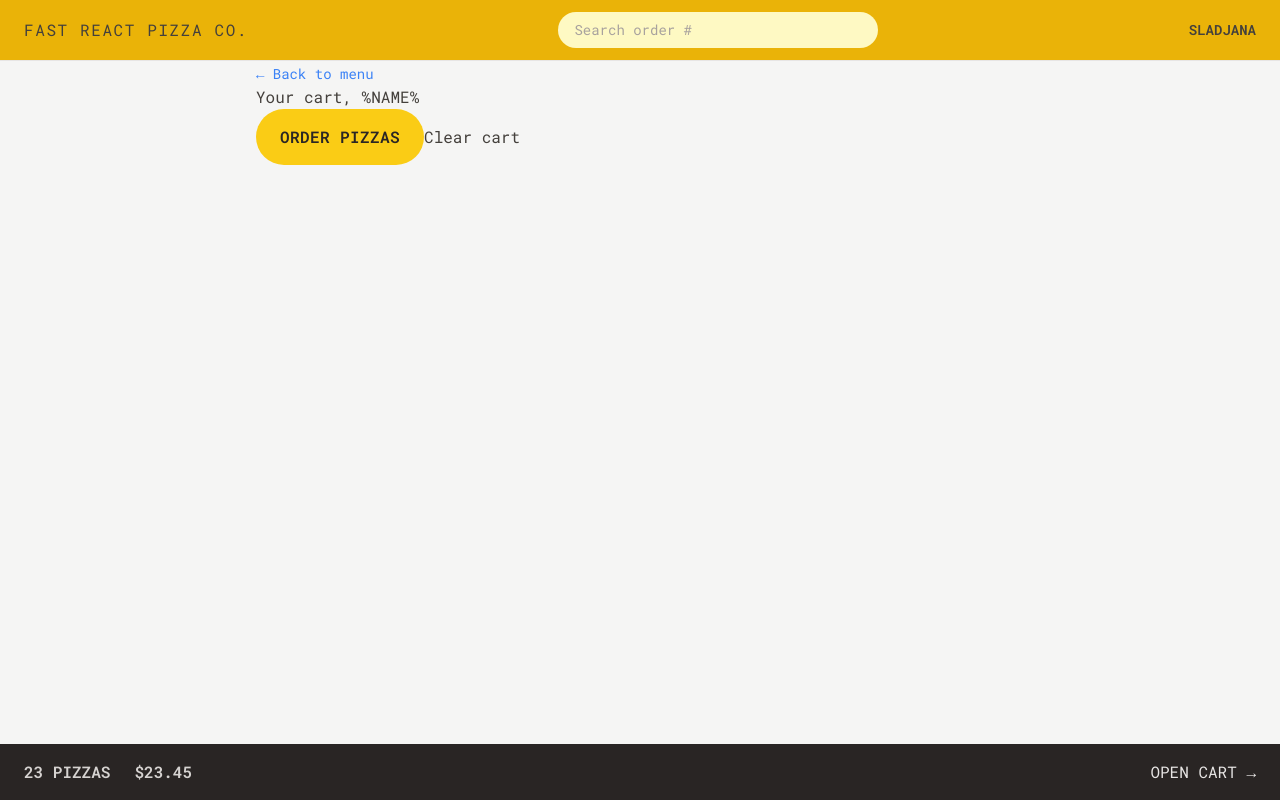
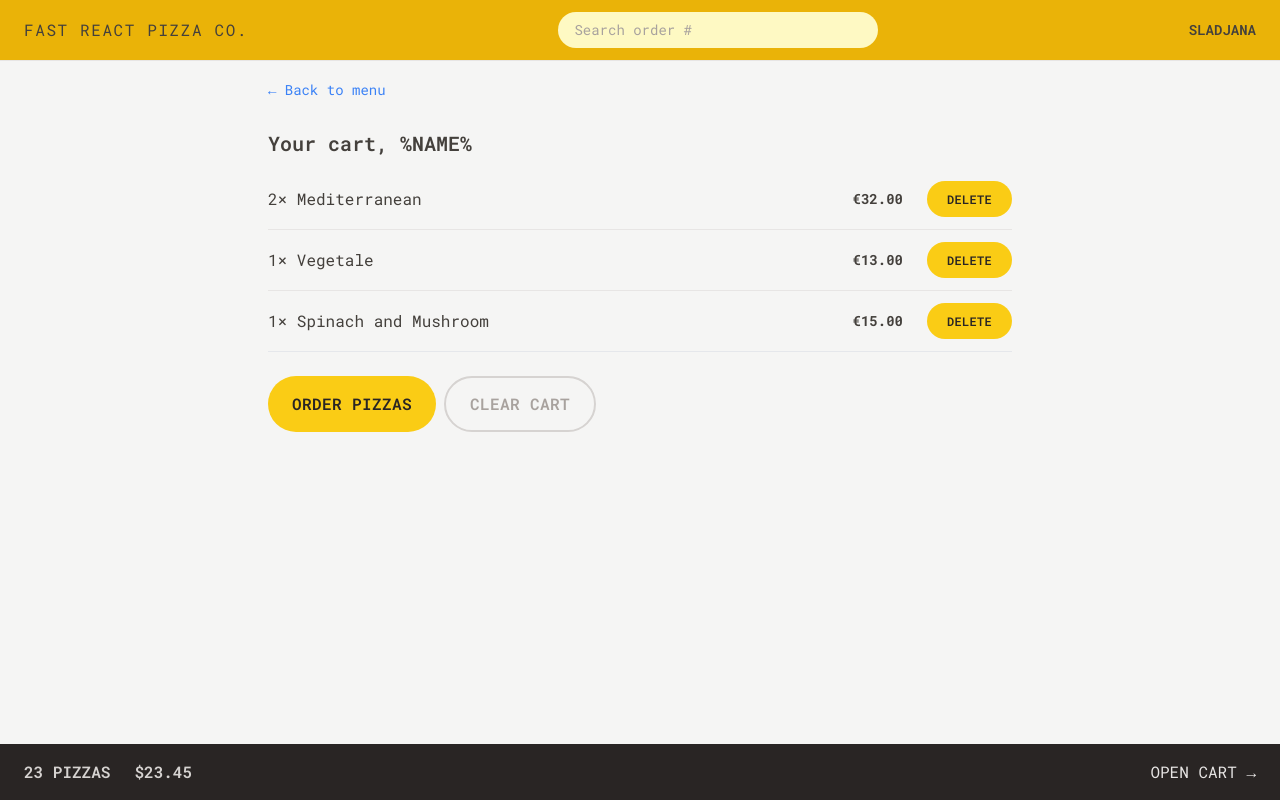
Before and after one commit to SladjanaDejanovic/Fast-React-Pizza, a React (Vite) app: page /cart in a window 1280 px wide. Built offline with nearby package versions, Linux system fonts and the light colour scheme.

Commit message:
styling cart

```diff
--- a/src/features/cart/Cart.jsx
+++ b/src/features/cart/Cart.jsx
@@ -1,45 +1,49 @@
 import LinkButton from "../../ui/LinkButton";
 import Button from "../../ui/Button";
+import CartItem from "./CartItem";
 
-// const fakeCart = [
-//   {
-//     pizzaId: 12,
-//     name: 'Mediterranean',
-//     quantity: 2,
-//     unitPrice: 16,
-//     totalPrice: 32,
-//   },
-//   {
-//     pizzaId: 6,
-//     name: 'Vegetale',
-//     quantity: 1,
-//     unitPrice: 13,
-//     totalPrice: 13,
-//   },
-//   {
-//     pizzaId: 11,
-//     name: 'Spinach and Mushroom',
-//     quantity: 1,
-//     unitPrice: 15,
-//     totalPrice: 15,
-//   },
-// ];
+const fakeCart = [
+  {
+    pizzaId: 12,
+    name: "Mediterranean",
+    quantity: 2,
+    unitPrice: 16,
+    totalPrice: 32,
+  },
+  {
+    pizzaId: 6,
+    name: "Vegetale",
+    quantity: 1,
+    unitPrice: 13,
+    totalPrice: 13,
+  },
+  {
+    pizzaId: 11,
+    name: "Spinach and Mushroom",
+    quantity: 1,
+    unitPrice: 15,
+    totalPrice: 15,
+  },
+];
 
 function Cart() {
-  // const cart = fakeCart;
+  const cart = fakeCart;
 
   return (
-    <div>
+    <div className="py-4 px-3">
       <LinkButton to="/menu">&larr; Back to menu</LinkButton>
 
-      <h2>Your cart, %NAME%</h2>
-
-      <div>
+      <h2 className="mt-7 text-xl font-semibold">Your cart, %NAME%</h2>
+      <ul className="divide-y divide-stone-200 border-b mt-3">
+        {cart.map((item) => (
+          <CartItem item={item} key={item.key} />
+        ))}
+      </ul>
+      <div className="mt-6 space-x-2">
         <Button to="/order/new" type="primary">
           Order pizzas
         </Button>
-
-        <button>Clear cart</button>
+        <Button type="secondary">Clear cart</Button>
       </div>
     </div>
   );
--- a/src/features/cart/CartItem.jsx
+++ b/src/features/cart/CartItem.jsx
@@ -1,15 +1,17 @@
+import Button from "../../ui/Button";
 import { formatCurrency } from "../../utils/helpers";
 
 function CartItem({ item }) {
   const { name, quantity, totalPrice } = item;
 
   return (
-    <li>
-      <p>
+    <li className="py-3 sm:flex sm:items-center sm:justify-between">
+      <p className="mb-1 sm:mb-0">
         {quantity}&times; {name}
       </p>
-      <div>
-        <p>{formatCurrency(totalPrice)}</p>
+      <div className="flex justify-between items-center sm:gap-6">
+        <p className="text-sm font-bold">{formatCurrency(totalPrice)}</p>
+        <Button type="small">Delete</Button>
       </div>
     </li>
   );
--- a/src/ui/Button.jsx
+++ b/src/ui/Button.jsx
@@ -7,6 +7,8 @@
   const styles = {
     primary: base + " py-3 px-4 md:px-6 md:py-4",
     small: base + " px-4 py-2 md:px-5 md:py-2.5 text-xs",
+    secondary:
+      "border-2 border-stone-300 uppercase tracking-wide rounded-full font-semibold text-stone-400  inline-block hover:bg-stone-300 hover:text-stone-800 focus:text-stone-800 transition-colors duration-300 focus:outline-none focus:ring focus:ring-stone-200 focus:ring-offset-2 focus:bg-yellow-300 disabled:cursor-not-allowed py-2.5 px-4 md:px-6 md:py-3.5",
   };
 
   if (to)
```
